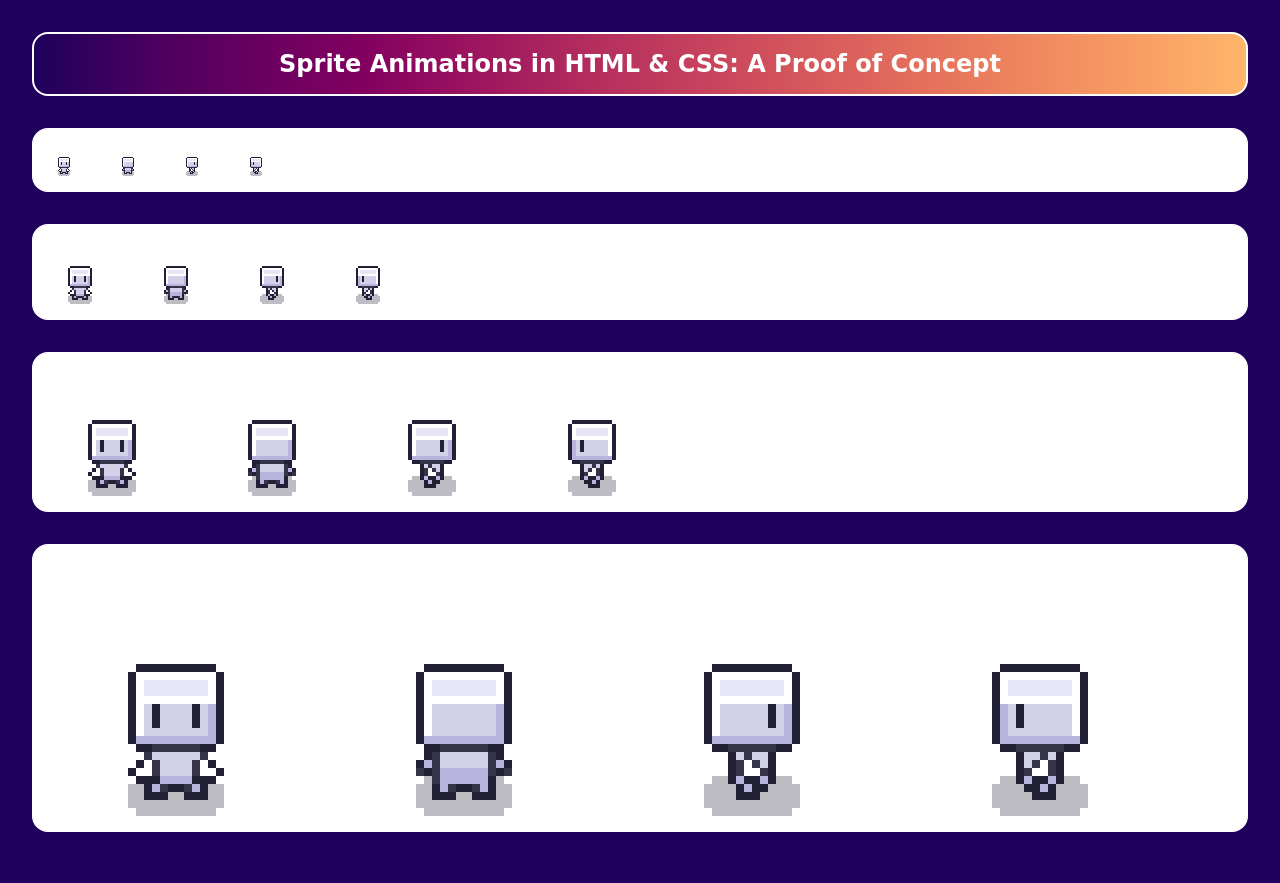
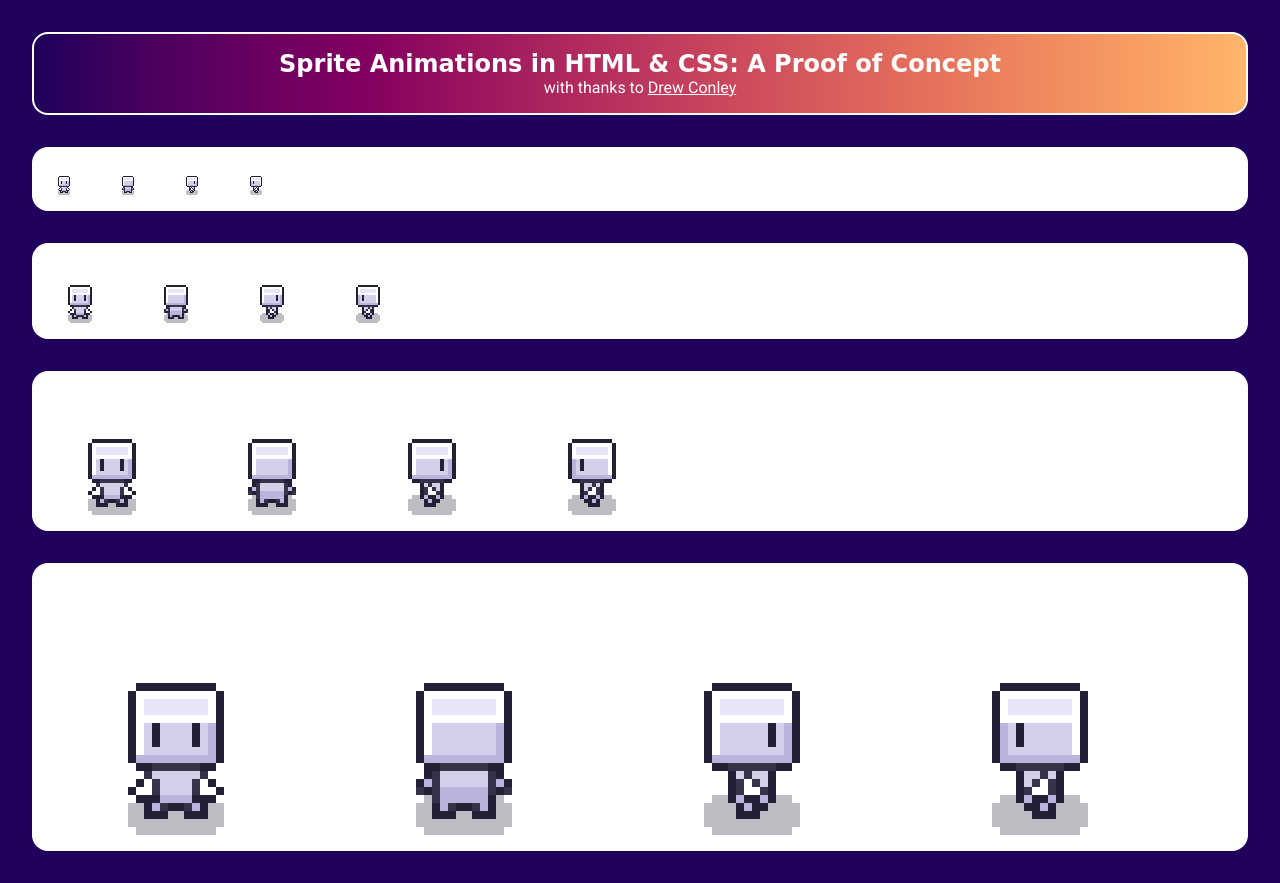
Before and after one commit to bmizepatterson/sprite-poc, a plain HTML site: page index.html in a window 1280 px wide. Drawn offline with Linux system fonts and the light colour scheme; a web font is replaced by a local one.

Commit message:
Add thanks-to line

```diff
--- a/index.html
+++ b/index.html
@@ -15,6 +15,7 @@
     <main>
         <section class="top card bg-gradient">
             <h1>Sprite Animations in HTML & CSS: A Proof of Concept</h1>
+            <p>with thanks to <a href="https://twitter.com/drewconley13">Drew Conley</a></p>
         </section>
 
         <section class="card bg-white">
--- a/styles.css
+++ b/styles.css
@@ -13,6 +13,12 @@ body {
 h1,h2,h3,h4,h5,h6 {
     margin: 0;
     font-family: 'Dela Gothic One', cursive;
+}
+p {
+    margin: 0;
+}
+a {
+    color: inherit;
 }
 
 /* Layout */
```
